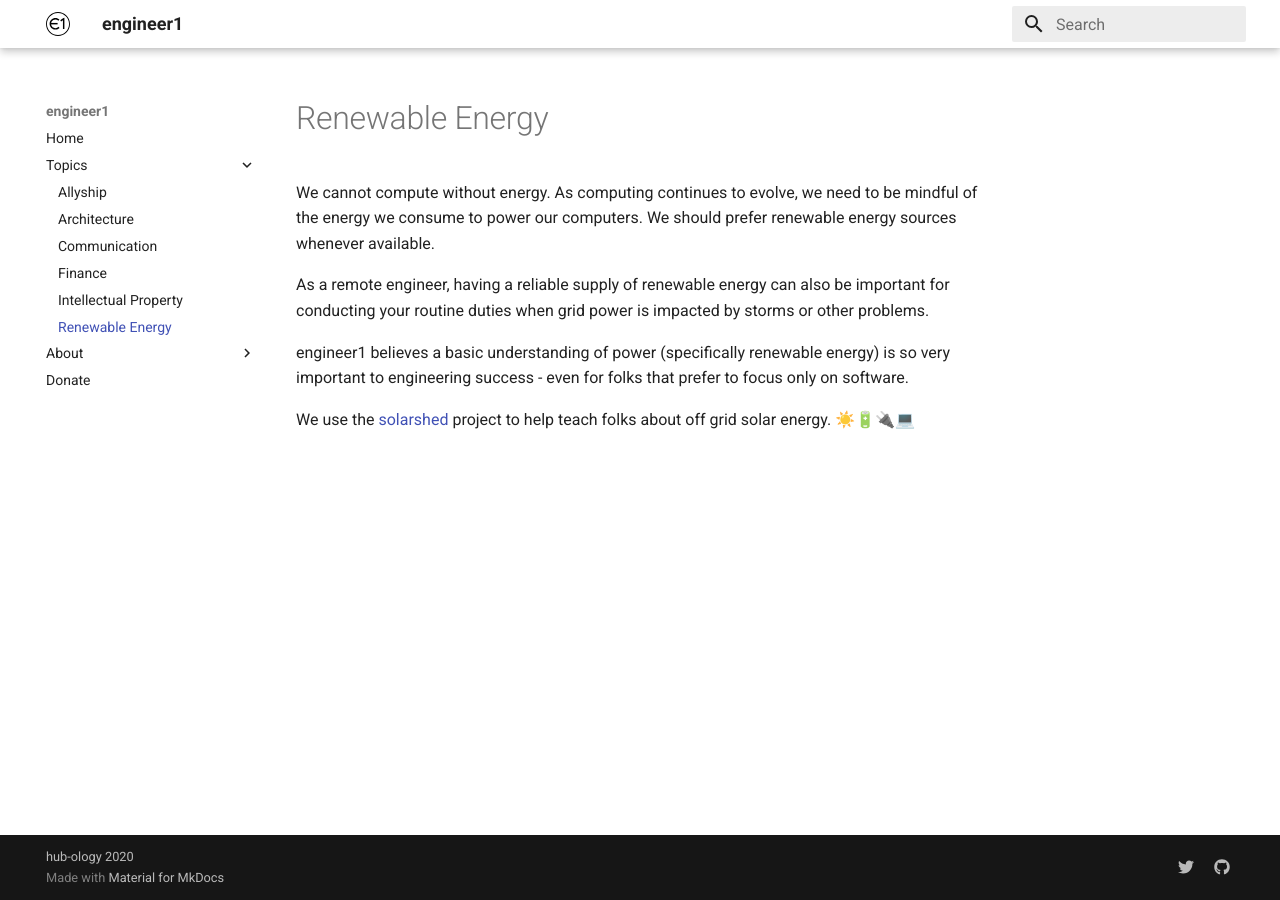
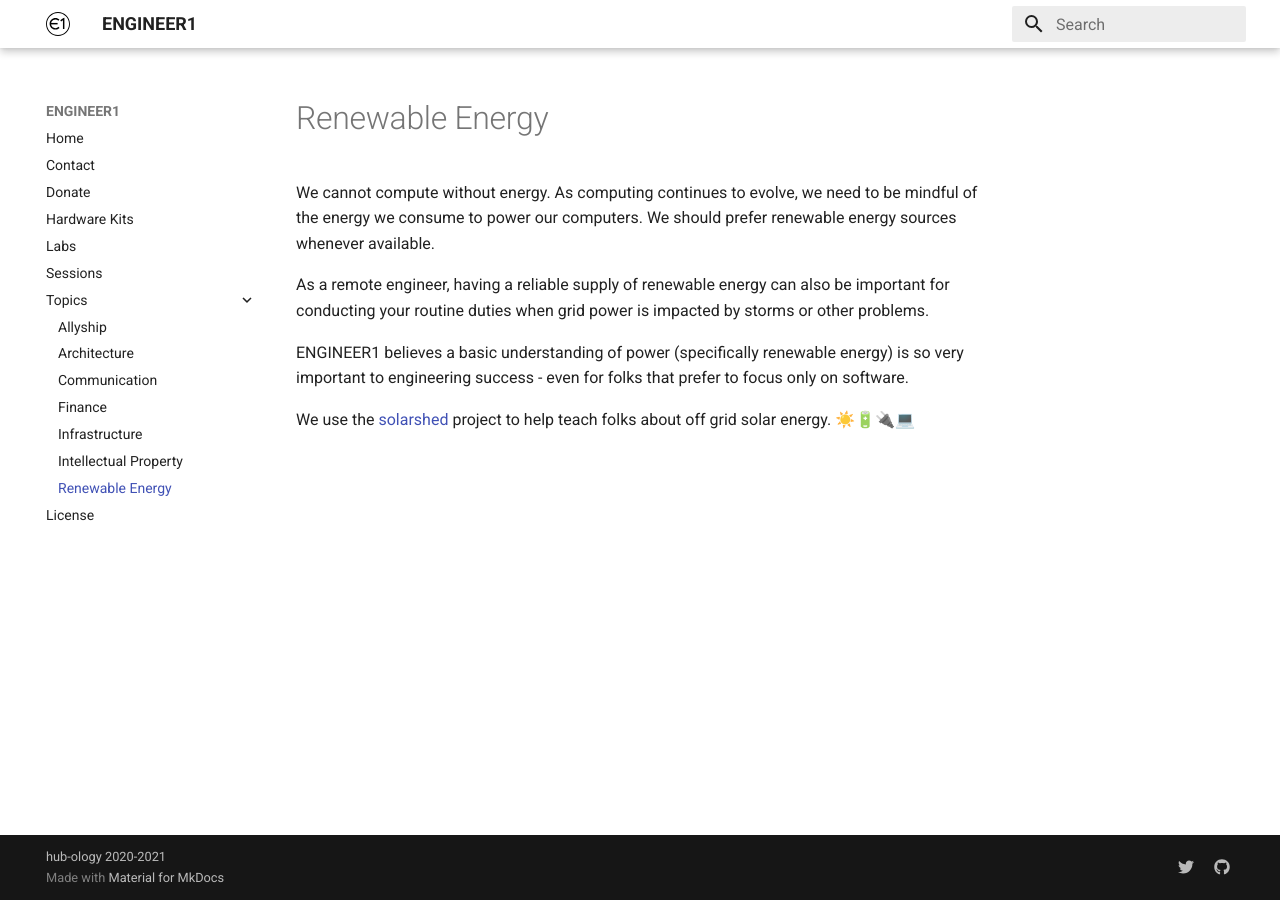
Before and after one commit to hub-ology/engineer1-website, an MkDocs documentation site: the page built from docs/renewable-energy.md, in a window 1280 px wide. Built offline with MkDocs 1.6.1 and Material for MkDocs 9.7.7, drawn with Linux system fonts in a browser that asks for light colours.

Commit message:
Refine site outline to include new pages for hardware kits, sessions and infrastructure

```diff
--- a/docs/renewable-energy.md
+++ b/docs/renewable-energy.md
@@ -7,8 +7,9 @@ energy sources whenever available.
 As a remote engineer, having a reliable supply of renewable energy can also be important
 for conducting your routine duties when grid power is impacted by storms or other problems.
 
-engineer1 believes a basic understanding of power (specifically renewable energy) is so very
-important to engineering success - even for folks that prefer to focus only on software.
+ENGINEER1 believes a basic understanding of power (specifically renewable energy)
+is so very important to engineering success - even for folks that prefer to
+focus only on software.
 
-We use the [solarshed](https://github.com/corbinbs/solarshed) project to help teach folks about
-off grid solar energy. ☀️🔋🔌💻
+We use the [solarshed](https://github.com/corbinbs/solarshed) project
+to help teach folks about off grid solar energy. ☀️🔋🔌💻
--- a/mkdocs.yml
+++ b/mkdocs.yml
@@ -1,5 +1,5 @@
-site_name: engineer1
-copyright: hub-ology 2020
+site_name: ENGINEER1
+copyright: hub-ology 2020-2021
 
 extra:
   social:
@@ -20,18 +20,21 @@ markdown_extensions:
 
 nav:
   - Home: 'index.md'
+  - Contact: 'contact.md'
+  - Donate: 'donate.md'
+  - 'Hardware Kits': 'hardware-kits.md'
+  - 'Labs': 'labs.md'
+  - 'Sessions': 'sessions.md'
   - 'Topics':
       - 'Allyship': 'allyship.md'
       - 'Architecture': 'architecture.md'
       - 'Communication': 'communication.md'
       - 'Finance': 'finance.md'
+      - 'Infrastructure': 'infrastructure.md'
       - 'Intellectual Property': 'intellectual-property.md'
       - 'Renewable Energy': 'renewable-energy.md'
-  - About:
-      - 'engineer1 lab': 'engineer1-lab.md'
-      - 'Contact': 'contact.md'
-      - 'License': 'license.md'
-  - Donate: 'donate.md'
+  - 'License': 'license.md'
+
 
 theme:
   logo: images/engineer1-symbol.svg
```
Also changed, not shown: README.md (+4 -5 lines), docs/contact.md (+1 -1 lines), docs/engineer1-lab.md (deleted, +0 -8 lines), docs/hardware-kits.md (added, +5 -0 lines), docs/index.md (+2 -2 lines), docs/infrastructure.md (added, +1 -0 lines), docs/labs.md (added, +8 -0 lines), docs/license.md (+2 -2 lines), docs/sessions.md (added, +1 -0 lines).
